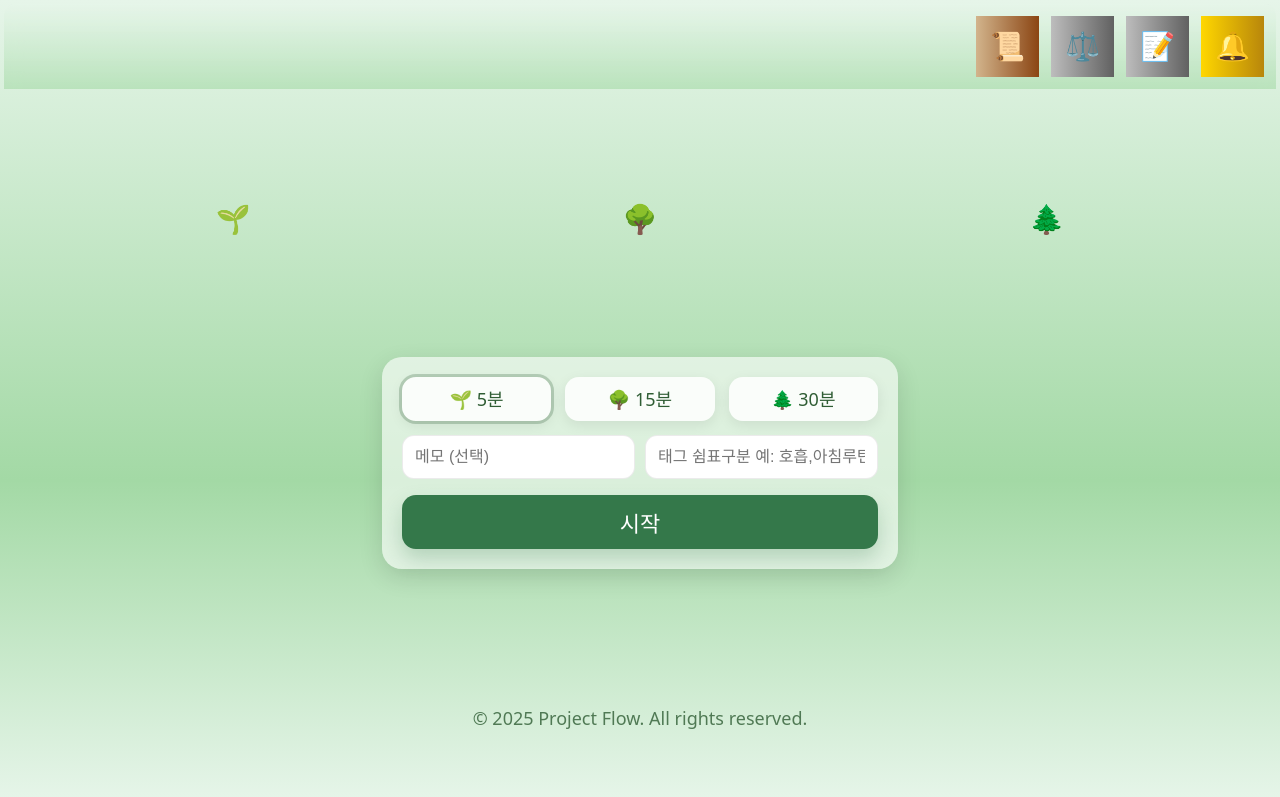
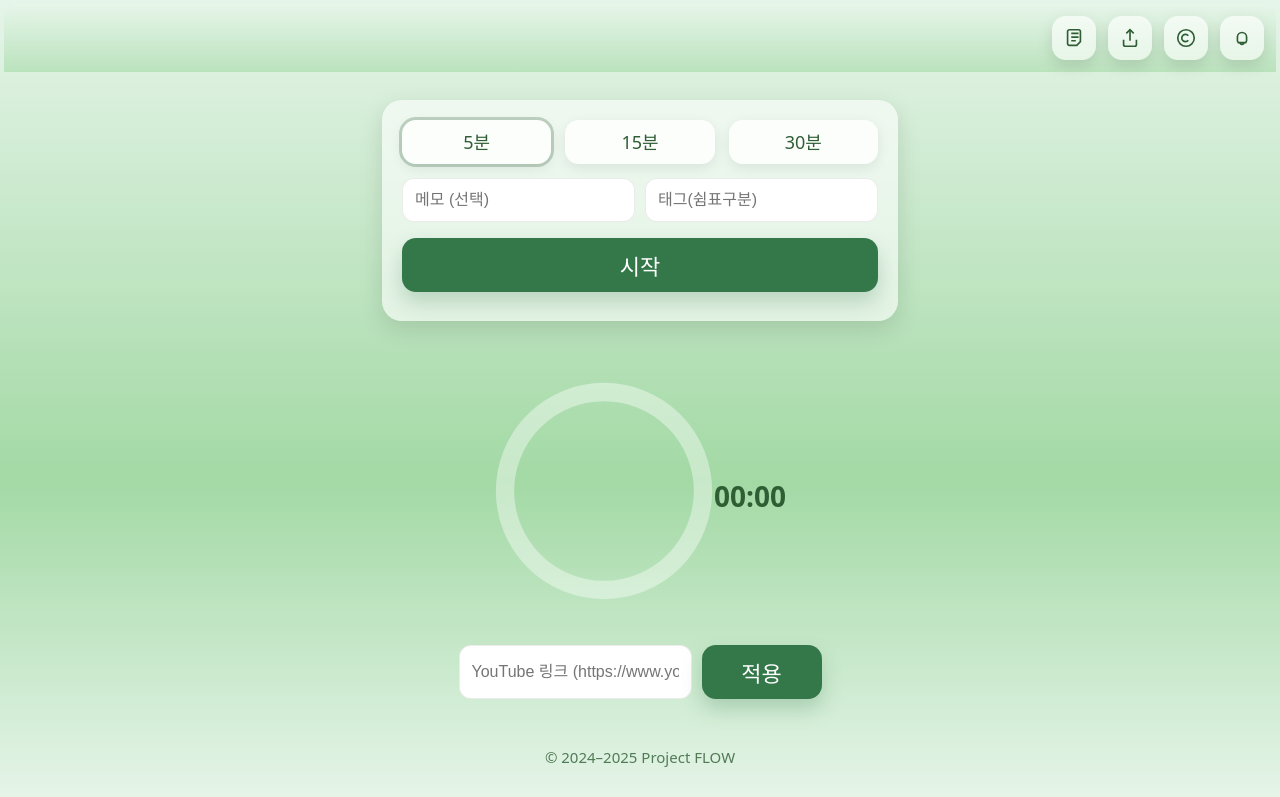
Before and after one commit to haapy-mind-life/FLOW, a plain HTML site: page src/index.html in a window 1280 px wide. Shown: the top 797 px of the page. Drawn offline with Linux system fonts and the light colour scheme.

Commit message:
Update index.html

```diff
--- a/src/index.html
+++ b/src/index.html
@@ -1,39 +1,105 @@
-<!DOCTYPE html>
+<!doctype html>
 <html lang="ko">
 <head>
-  <meta charset="UTF-8">
+  <meta charset="utf-8" />
+  <title>FLOW — Mindful Timer</title>
   <meta name="viewport" content="width=device-width, initial-scale=1, viewport-fit=cover, user-scalable=no">
-  <meta name="theme-color" content="#6B8E64">
-  <meta name="apple-mobile-web-app-capable" content="yes">
-  <link rel="stylesheet" href="styles.css">
-  <title>Project FLOW</title>
+  <meta name="theme-color" content="#2F5D34">
+  <link rel="stylesheet" href="./styles.css">
 </head>
 <body>
   <div id="app" class="app">
-    <div class="header-buttons">
-      <button id="view-history" class="header-button brown" title="기록 확인" aria-label="기록 확인">📜</button>
-      <button id="copyright-info" class="header-button gray" title="저작권 정보" aria-label="저작권 정보">⚖️</button>
-      <button id="export-md-btn" class="header-button gray" title="일일 노트 내보내기" aria-label="일일 노트 내보내기">📝</button>
-      <button id="singing-bowl-mode" class="header-button gold" title="싱잉볼 모드" aria-label="싱잉볼 모드">🔔</button>
+
+    <!-- 헤더: 초록 라인형 아이콘들 -->
+    <div class="header-buttons flow-green">
+      <button id="view-history" class="header-button" title="기록 확인" aria-label="기록 확인">
+        <svg viewBox="0 0 24 24" width="22" height="22" aria-hidden="true">
+          <path d="M7 3h10a2 2 0 0 1 2 2v11l-4 4H7a2 2 0 0 1-2-2V5a2 2 0 0 1 2-2z" fill="none" stroke="currentColor" stroke-width="1.8"/>
+          <path d="M9 7h8M9 11h8M9 15h5" stroke="currentColor" stroke-width="1.8" fill="none"/>
+        </svg>
+      </button>
+      <button id="export-md-btn" class="header-button" title="일일 노트 내보내기" aria-label="일일 노트 내보내기">
+        <svg viewBox="0 0 24 24" width="22" height="22" aria-hidden="true">
+          <path d="M12 3v12" stroke="currentColor" stroke-width="1.8" fill="none"/>
+          <path d="M8 7l4-4 4 4" stroke="currentColor" stroke-width="1.8" fill="none"/>
+          <path d="M5 14v5a2 2 0 0 0 2 2h10a2 2 0 0 0 2-2v-5" stroke="currentColor" stroke-width="1.8" fill="none"/>
+        </svg>
+      </button>
+      <button id="copyright-info" class="header-button" title="저작권 정보" aria-label="저작권 정보">
+        <svg viewBox="0 0 24 24" width="22" height="22" aria-hidden="true">
+          <circle cx="12" cy="12" r="9" stroke="currentColor" stroke-width="1.8" fill="none"/>
+          <path d="M14.5 9.5a4 4 0 1 0 0 5" stroke="currentColor" stroke-width="1.8" fill="none"/>
+        </svg>
+      </button>
+      <button id="singing-bowl-mode" class="header-button" title="싱잉볼" aria-label="싱잉볼">
+        <svg viewBox="0 0 24 24" width="22" height="22" aria-hidden="true">
+          <path d="M8 17h8l1-2v-4a5 5 0 0 0-10 0v4l1 2z" stroke="currentColor" stroke-width="1.8" fill="none"/>
+          <path d="M10 17a2 2 0 0 0 4 0" stroke="currentColor" stroke-width="1.8" fill="none"/>
+        </svg>
+      </button>
     </div>
-    <div class="timer-selection" role="group" aria-label="타이머 선택">
-      <button class="timer-option timer-5min" data-increment="300" aria-label="5분">🌱</button>
-      <button class="timer-option timer-15min" data-increment="900" aria-label="15분">🌳</button>
-      <button class="timer-option timer-30min" data-increment="1800" aria-label="30분">🌲</button>
+
+    <!-- 기록 패널: 오늘 KPI + 리스트 -->
+    <div id="history-panel" class="history-panel" aria-label="오늘 기록">
+      <div class="kpi-row">
+        <div class="kpi">
+          <div class="kpi-label">오늘 총합</div>
+          <div id="kpi-total-min" class="kpi-value">0m</div>
+        </div>
+        <div class="kpi">
+          <div class="kpi-label">성공률</div>
+          <div id="kpi-success-rate" class="kpi-value">0%</div>
+        </div>
+      </div>
+      <strong>오늘 기록</strong>
+      <ul id="history-list" class="history-list"></ul>
     </div>
+
+    <!-- 컨트롤 패널 -->
     <section class="flow-panel" aria-label="FLOW Controls">
       <div class="preset-group" role="radiogroup" aria-label="타이머 프리셋">
-        <label class="preset">
-          <input type="radio" name="preset" value="300" checked>
-          <span>🌱 5분</span>
-        </label>
-        <label class="preset">
-          <input type="radio" name="preset" value="900">
-          <span>🌳 15분</span>
-        </label>
-        <label class="preset">
-          <input type="radio" name="preset" value="1800">
-          <span>🌲 30분</span>
+        <label class="preset"><input type="radio" name="preset" value="300" checked><span>5분</span></label>
+        <label class="preset"><input type="radio" name="preset" value="900"><span>15분</span></label>
+        <label class="preset"><input type="radio" name="preset" value="1800"><span>30분</span></label>
+      </div>
+      <div class="meta-row">
+        <input id="session-note" class="meta-input" placeholder="메모 (선택)" />
+        <input id="session-tags" class="meta-input" placeholder="태그(쉼표구분)" />
+      </div>
+      <button id="start-stop-btn" class="start-btn" aria-pressed="false">시작</button>
+    </section>
+
+    <!-- 원형 타이머 (심플) -->
+    <section class="timer-card">
+      <svg id="progress-ring" width="220" height="220" viewBox="0 0 120 120" aria-label="남은 시간">
+        <circle cx="60" cy="60" r="54" stroke="#ffffff66" stroke-width="10" fill="none"/>
+        <circle id="ring-circle" class="progress-ring__circle" cx="60" cy="60" r="54" stroke-width="10" fill="none"
+                stroke-linecap="round" transform="rotate(-90 60 60)"/>
+      </svg>
+      <div id="time-remaining" class="time-remaining">00:00</div>
+    </section>
+
+    <!-- YouTube 오디오(숨김) + 입력 -->
+    <section class="yt-audio-panel" aria-label="YouTube 오디오">
+      <div class="yt-row">
+        <input id="yt-url" class="meta-input" placeholder="YouTube 링크 (https://www.youtube.com/watch?v=...)" />
+        <button id="yt-apply" class="start-btn" style="min-width:120px;">적용</button>
+      </div>
+      <div id="yt-audio" class="yt-audio-hidden" aria-hidden="true"></div>
+    </section>
+
+    <footer class="footer">
+      <small>© 2024–2025 Project FLOW</small>
+    </footer>
+
+    <!-- 오디오 리소스 -->
+    <audio id="background-music" preload="auto" loop src="./sounds/meditation.mp3"></audio>
+    <audio id="singing-bowl-sound" preload="auto" src="./sounds/singing-bowl.mp3"></audio>
+  </div>
+
+  <script src="./script.js"></script>
+</body>
+</html>
         </label>
       </div>
 
```
